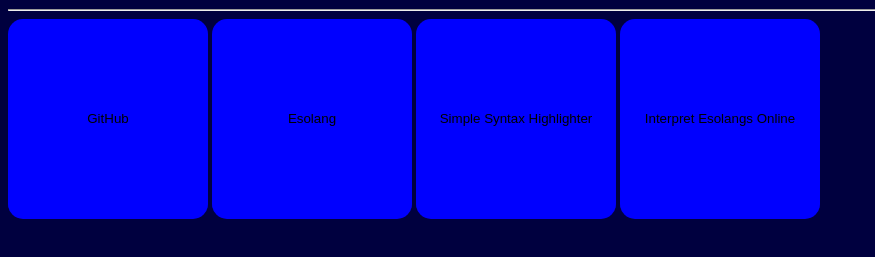
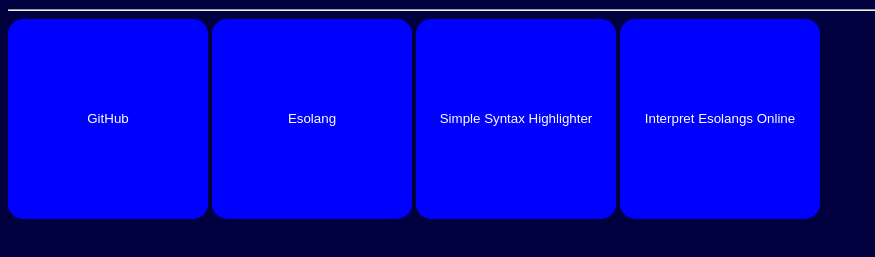
Before and after one commit to none-None1/none-None1.github.io, a plain HTML site: page index.html in a window 1280 px wide. Shown: the part 301-558 px from the top of the page, without its empty margins (0-875 px from the left). Drawn offline with Linux system fonts and the light colour scheme.

Commit message:
Change foreground color to white so the text becomes visible

```diff
--- a/index.html
+++ b/index.html
@@ -28,13 +28,13 @@
     <br />
     <hr />
     <a href="https://github.com/none-None1" style="display: none;" id="github"></a>
-    <button style="width: 200px; height: 200px" onclick="document.getElementById('github').click()">GitHub</button>
+    <button style="width: 200px; height: 200px; color:white" onclick="document.getElementById('github').click()">GitHub</button>
     <a href="https://esolangs.org/wiki/User:None1" style="display: none;" id="esolang"></a>
-    <button style="width: 200px; height: 200px" onclick="document.getElementById('esolang').click()">Esolang</button>
+    <button style="width: 200px; height: 200px; color:white" onclick="document.getElementById('esolang').click()">Esolang</button>
     <a href="https://simplesyntaxhighlighter.none-none1.repl.co/" style="display: none;" id="syntax"></a>
-    <button style="width: 200px; height: 200px" onclick="document.getElementById('syntax').click()">Simple Syntax Highlighter</button>
+    <button style="width: 200px; height: 200px; color:white" onclick="document.getElementById('syntax').click()">Simple Syntax Highlighter</button>
     <a href="https://none-none1.github.io/Interpret-Esolangs-Online" style="display: none;" id="esoi"></a>
-    <button style="width: 200px; height: 200px" onclick="document.getElementById('esoi').click()">Interpret Esolangs Online</button>
+    <button style="width: 200px; height: 200px; color:white" onclick="document.getElementById('esoi').click()">Interpret Esolangs Online</button>
     <script src="https://gist.github.com/none-None1/fc57234eef7e87b997ed7123d2aa4c5e.js"></script>
   </body>
 </html>
```
